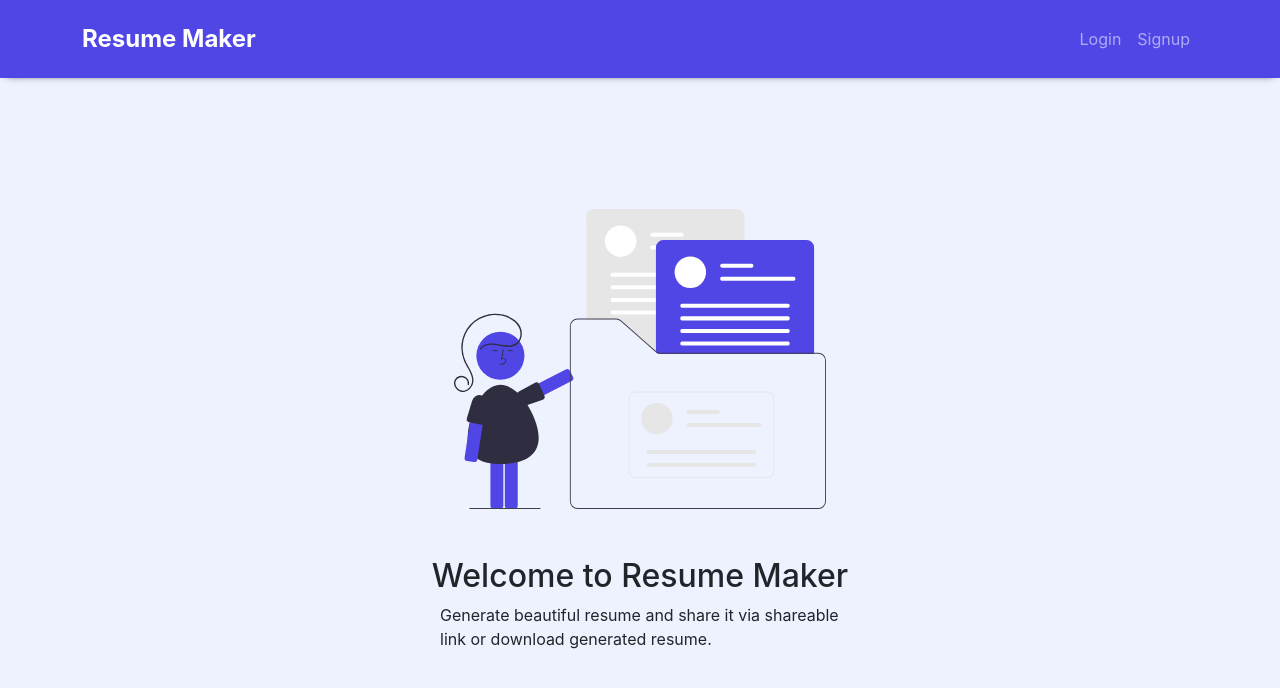
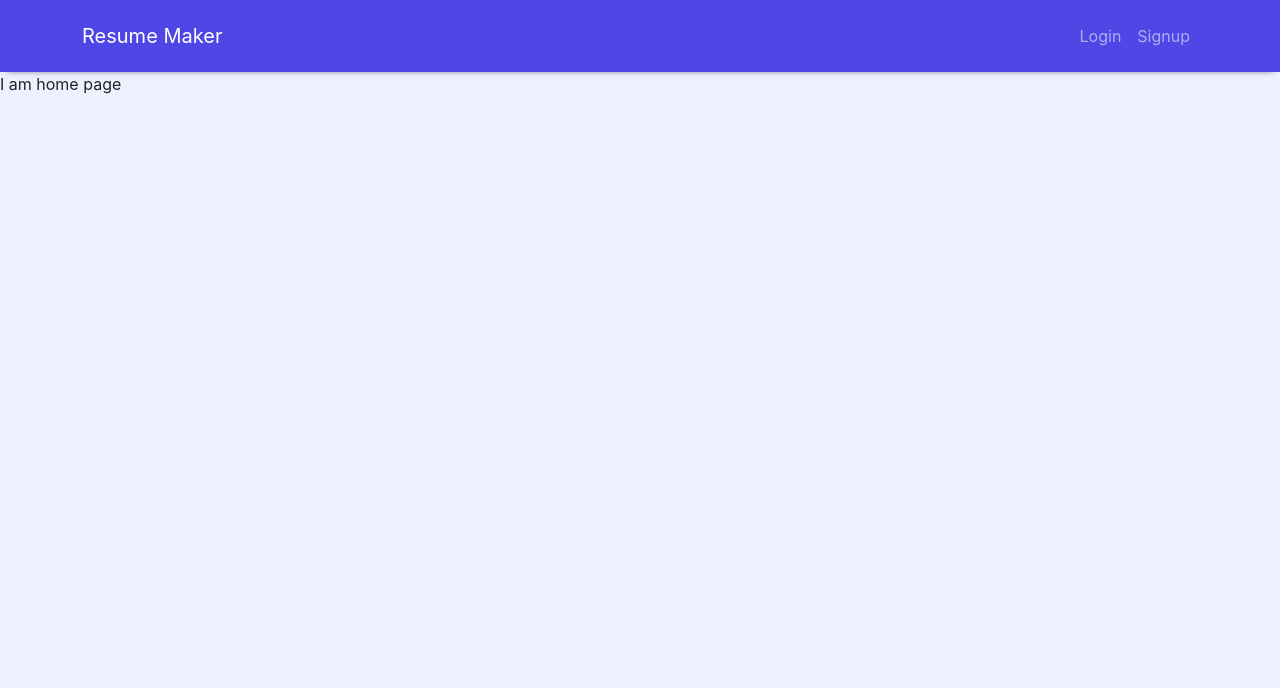
Before and after one commit to vidhi-thakur/Resume_generator, a React (Create React App) app in the folder resume-generator-app/: page / in a window 1280 px wide. Shown: the top 688 px of the page. Built offline with nearby package versions, Linux system fonts and the light colour scheme; no server answers; what aws-amplify would draw is missing.

Commit message:
updated welcome page

```diff
--- a/resume-generator-app/src/App.css
+++ b/resume-generator-app/src/App.css
@@ -3,4 +3,8 @@
   --primary-color02: #818CF8;
   --primary-color03: #C7D2FE;
   --primary-color04: #EEF2FF;
+  --gray01: #1F2937;
+  --gray02: #4B5563;
+  --gray03: #9CA3AF;
+  --gray04: #E5E7EB;
 }
--- a/resume-generator-app/src/App.js
+++ b/resume-generator-app/src/App.js
@@ -1,12 +1,14 @@
 import './App.css';
-import WelcomePage from './pages/WelcomePage';
+// import WelcomePage from './pages/WelcomePage';
 import Header from './components/Header';
+import HomePage from './pages/HomePage';
 
 function App() {
   return (
     <div className="App">
       <Header />
-      <WelcomePage />
+      <HomePage />
+      {/* <WelcomePage /> */}
     </div>
   );
 }
--- a/resume-generator-app/src/components/Header.css
+++ b/resume-generator-app/src/components/Header.css
@@ -5,8 +5,6 @@
 }
 
 .navbar-brand {
-    font-weight: bold;
-    font-size: 1.5rem;
     color: white!important;
 
 }
--- /dev/null
+++ b/resume-generator-app/src/pages/HomePage.js
@@ -0,0 +1,12 @@
+import React from 'react'
+import "./HomePage.css"
+
+function HomePage() {
+    return (
+        <div className="homePage">
+            I am home page
+        </div>
+    )
+}
+
+export default HomePage
--- a/resume-generator-app/src/pages/WelcomePage.css
+++ b/resume-generator-app/src/pages/WelcomePage.css
@@ -5,7 +5,7 @@
 }
 
 .welcome__img {
-    height: 300px;
+    height: 290px;
     max-width: 100%;
     margin-bottom: 3rem;
 }
--- a/resume-generator-app/src/pages/WelcomePage.js
+++ b/resume-generator-app/src/pages/WelcomePage.js
@@ -8,7 +8,7 @@ function WelcomePage() {
             <div className="welcome__innerContainer -flex-col">
                 <img className="welcome__img" src={welcomeLogo} alt="Welcome-Logo" />
                 <h2>Welcome to Resume Maker</h2>
-                <p style={{width: "400px"}}>Generate beautiful resume and share it via shareable link or download generated resume.</p>
+                <p >Generate beautiful resume and share it via shareable link or download generated resume.</p>
             </div>
         </div>
     )
```
Also changed, not shown: resume-generator-app/src/pages/HomePage.css (added).
